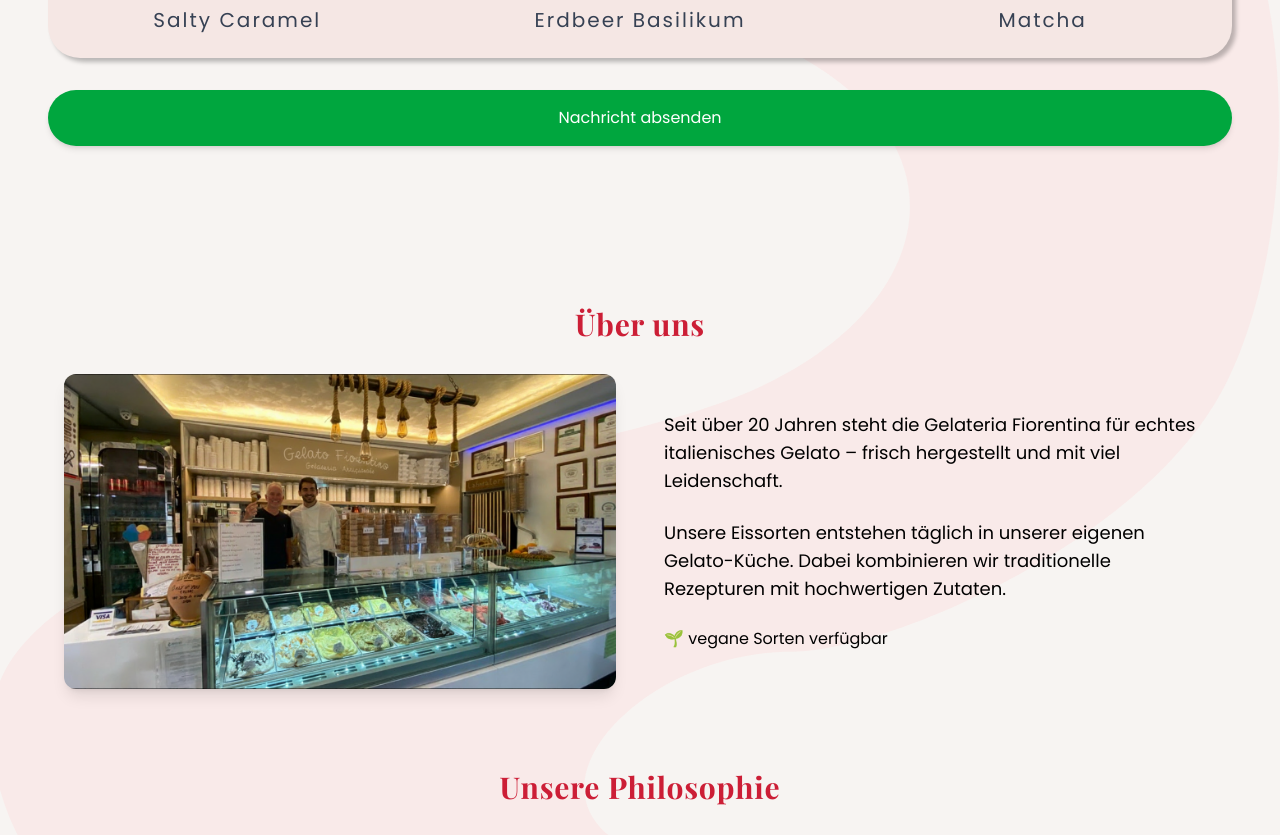
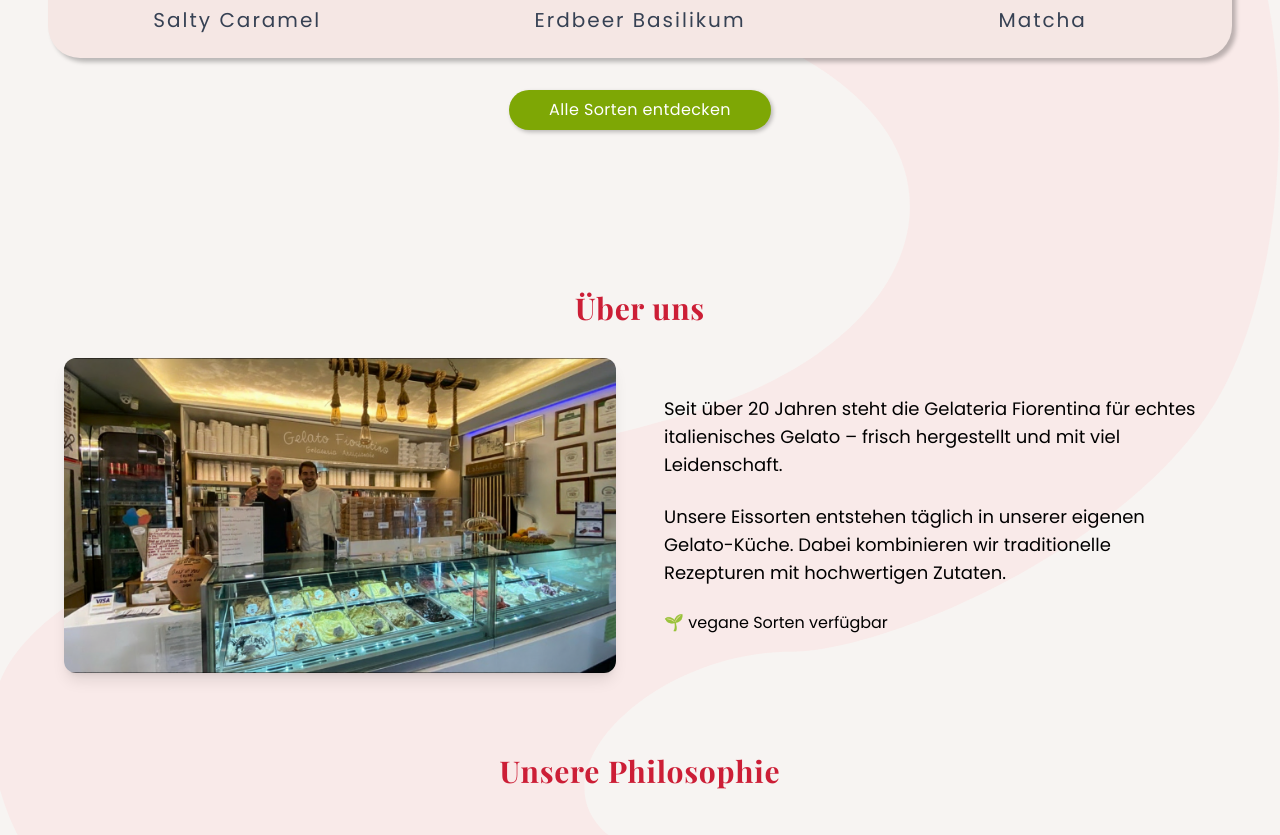
Before and after one commit to katiwolf95-design/404-brain-freeze, a React (Vite) app: page / in a window 1280 px wide. Shown: the part 1138-1973 px from the top of the page. Built offline with nearby package versions, Linux system fonts and the light colour scheme; a web font is replaced by a local one.

Commit message:
Refactor IcePreview to use Button component and fix ButtonHero Hover Typo

```diff
--- a/src/components/ice/IcePreview.jsx
+++ b/src/components/ice/IcePreview.jsx
@@ -1,5 +1,6 @@
 import iceData from "../../data/iceData.json";
 import SectionTitle from "../ui/SectionTitle";
+import Button from "../ui/Button";
 
 
 
@@ -31,14 +32,7 @@
                     </div>
                 ))}
             </div>
-
-            <button className="
-                w-full bg-green-600 hover:bg-green-700 text-white py-4 rounded-full
-                shadow-md transition"
-          >
-            Nachricht absenden
-          </button>
-
+            <Button to={"/ice"}>Alle Sorten entdecken</Button>
         </section>
     )
 }
--- a/src/components/ui/ButtonHero.jsx
+++ b/src/components/ui/ButtonHero.jsx
@@ -2,7 +2,7 @@
 
 function ButtonHero({ children, to, onClick, className }) {
 
-  const btnStyle = "bg-[#7EA705] text-white text-lg tracking-wide px-10 py-3 rounded-full shadow-[4px_4px_4px_rgba(0,0,0,0.25)] hover:scale-105 hover:bg-[#6B8F04 transition-transform"
+  const btnStyle = "bg-[#7EA705] text-white text-lg tracking-wide px-10 py-3 rounded-full shadow-[4px_4px_4px_rgba(0,0,0,0.25)] hover:scale-105 hover:bg-[#6B8F04] transition-transform"
 
   if (to) {
     return (
```
